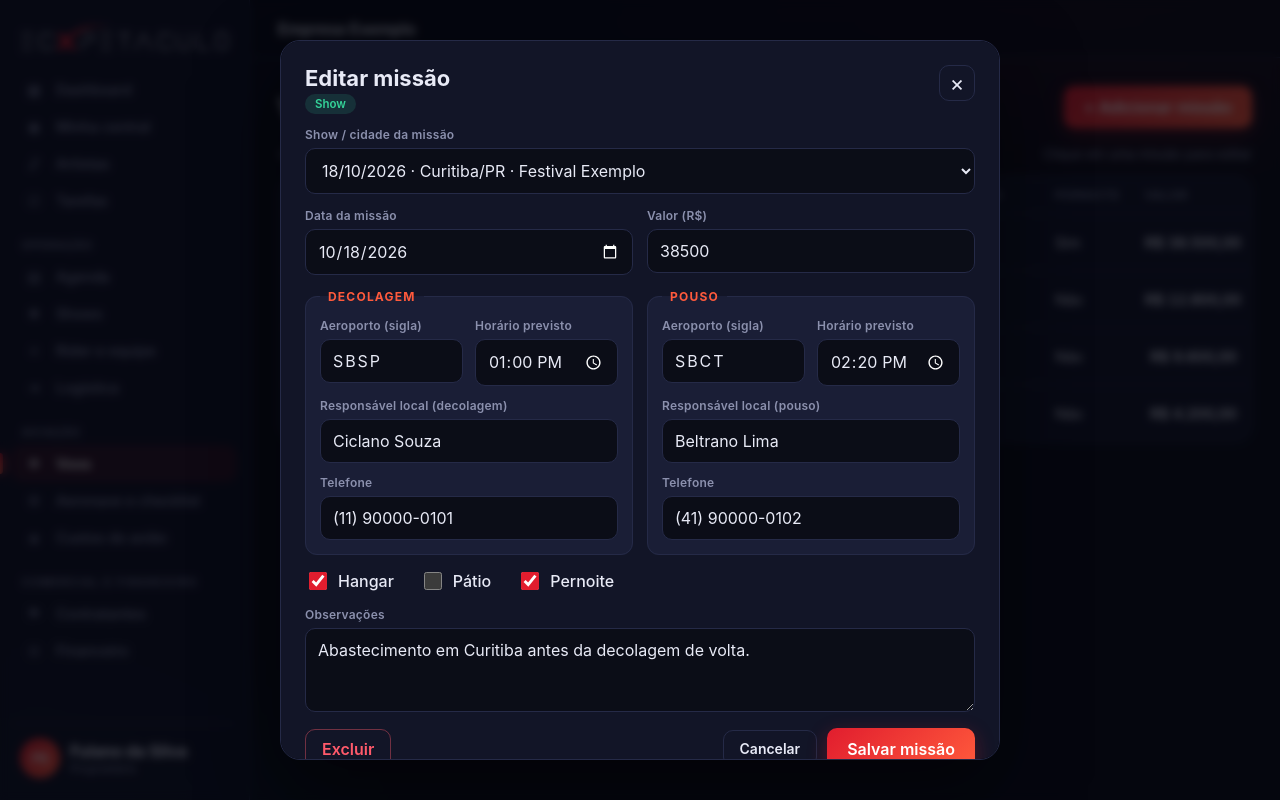
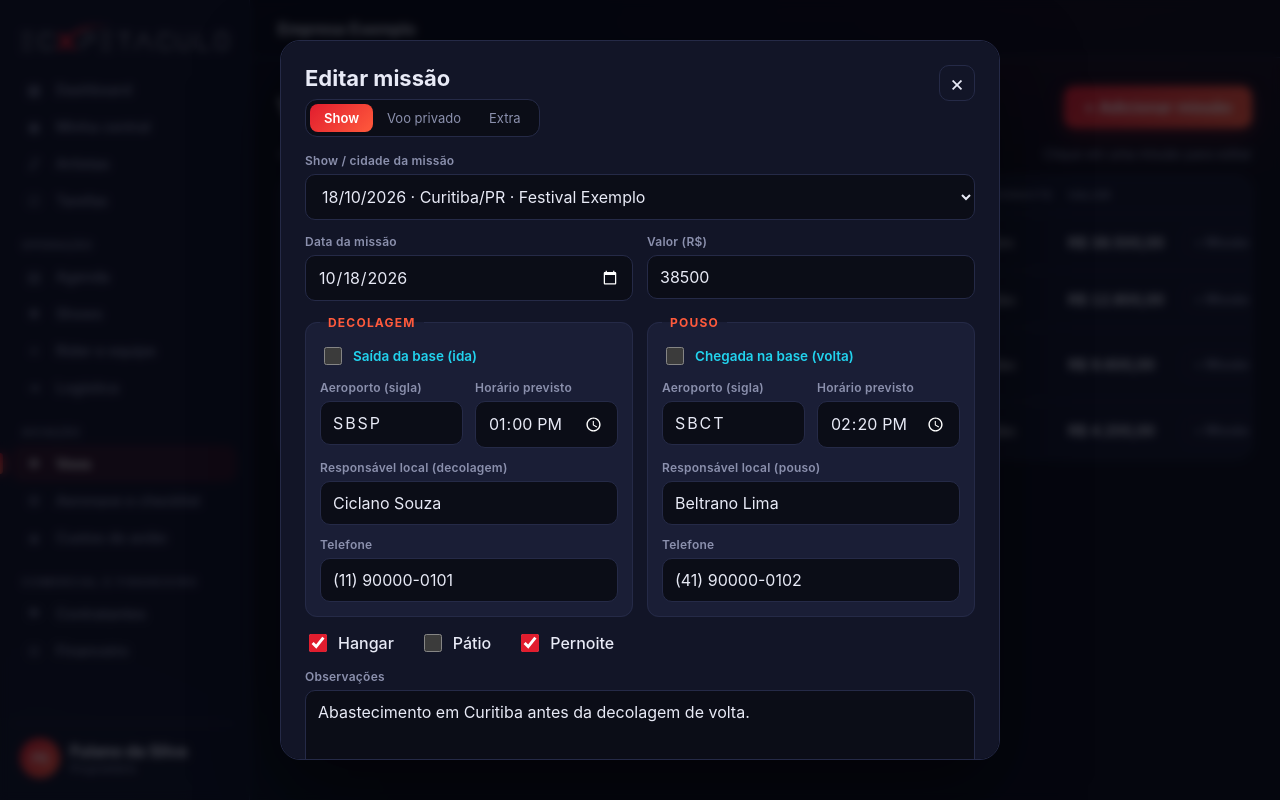
Before and after one commit to ecxpetaculosistema/ECXPETACULO, a React (Vite) app: page /voos in a window 1280 px wide. Both pictures are taken after a click on the button 765 px from the left and 242 px from the top of the page. Built offline with nearby package versions, Linux system fonts and the light colour scheme.

Commit message:
Voos: missão seguinte (decolagem = pouso anterior), saída/chegada na base e ajuste do cartão no celular
Co-Authored-By: Claude Sonnet 5.5 <noreply@anthropic.com>
Claude-Session: https://claude.ai/code/session_01MMoSasdxXjchF88ATCYD7f

```diff
--- a/src/data.js
+++ b/src/data.js
@@ -160,3 +160,6 @@ export const initialMissions = [
     hangar: false, patio: false, pernoite: false, valor: '4200', obs: '',
   },
 ]
+
+// Base da aeronave (dados fictícios). Usada no preenchimento automático de "saída da base" / "chegada na base".
+export const baseAeronave = { sigla: 'SBMT', nome: 'Equipe da base', telefone: '(11) 90000-0100' }
--- a/src/pages/Voos.jsx
+++ b/src/pages/Voos.jsx
@@ -1,5 +1,5 @@
 import { useEffect, useRef, useState } from 'react'
-import { agendaShows, initialMissions } from '../data.js'
+import { agendaShows, baseAeronave, initialMissions } from '../data.js'
 
 const TIPOS = { show: 'Show', privado: 'Voo privado', extra: 'Extra' }
 const pad = (n) => String(n).padStart(2, '0')
@@ -14,7 +14,16 @@ const emptyMission = (tipo) => ({
   id: null, tipo, showId: '', motivo: '', data: todayIso(),
   decola: { sigla: '', hora: '' }, pousa: { sigla: '', hora: '' },
   respDecola: { nome: '', telefone: '' }, respPousa: { nome: '', telefone: '' },
+  decolaBase: false, pousaBase: false,
   hangar: false, patio: false, pernoite: false, valor: '', obs: '',
+})
+
+// Próxima etapa: decolagem = pouso da missão anterior (mesmo aeroporto e mesmo responsável).
+const nextMission = (prev) => ({
+  ...emptyMission(prev.tipo),
+  showId: prev.showId, motivo: prev.motivo, data: prev.data,
+  decola: { sigla: prev.pousa.sigla, hora: '' },
+  respDecola: { ...prev.respPousa },
 })
 
 const missionTitle = (m) => {
@@ -43,6 +52,11 @@ export default function Voos() {
   const save = (m) => {
     setMissions((ms) => (m.id ? ms.map((x) => (x.id === m.id ? m : x)) : [...ms, { ...m, id: 'm' + Date.now() }]))
     setEditing(null)
+  }
+  const saveAndNext = (m) => {
+    const saved = { ...m, id: m.id || 'm' + Date.now() }
+    setMissions((ms) => (m.id ? ms.map((x) => (x.id === m.id ? saved : x)) : [...ms, saved]))
+    setEditing(nextMission(saved))
   }
   const remove = (id) => {
     setMissions((ms) => ms.filter((x) => x.id !== id))
@@ -73,7 +87,7 @@ export default function Voos() {
 
       <div className="card voos">
         <div className="voos-head">
-          <span>Data</span><span>Tipo</span><span>Missão</span><span>Rota</span><span>Horários</span><span>Pernoite</span><span>Valor</span>
+          <span>Data</span><span>Tipo</span><span>Missão</span><span>Rota</span><span>Horários</span><span>Pernoite</span><span>Valor</span><span />
         </div>
         {sorted.length === 0 && <div className="empty">Nenhuma missão cadastrada.</div>}
         {sorted.map((m) => (
@@ -82,20 +96,27 @@ export default function Voos() {
             <span className="v-date">{fmtDate(m.data)}</span>
             <span><em className={'tipo-tag ' + m.tipo}>{TIPOS[m.tipo]}</em></span>
             <span className="v-title">{missionTitle(m)}</span>
-            <span className="v-route">{m.decola.sigla || '—'} → {m.pousa.sigla || '—'}</span>
+            <span className="v-route">
+              {m.decola.sigla || '—'} → {m.pousa.sigla || '—'}
+              {m.decolaBase && <small className="base-tag">saída da base</small>}
+              {m.pousaBase && <small className="base-tag">chegada na base</small>}
+            </span>
             <span className="v-times">{m.decola.hora || '--:--'} / {m.pousa.hora || '--:--'}</span>
             <span>{m.pernoite ? 'Sim' : 'Não'}</span>
             <span className="v-val">{brl(m.valor)}</span>
+            <span className="v-act">
+              <button className="btn-mini" onClick={(e) => { e.stopPropagation(); setEditing(nextMission(m)) }}>+ Missão seguinte</button>
+            </span>
           </div>
         ))}
       </div>
 
-      {editing && <MissionForm initial={editing} onSave={save} onRemove={remove} onClose={() => setEditing(null)} />}
+      {editing && <MissionForm key={editing.id || editing.decola.sigla + editing.data + editing.tipo} initial={editing} onSave={save} onNext={saveAndNext} onRemove={remove} onClose={() => setEditing(null)} />}
     </>
   )
 }
 
-function MissionForm({ initial, onSave, onRemove, onClose }) {
+function MissionForm({ initial, onSave, onNext, onRemove, onClose }) {
   const [m, setM] = useState(initial)
   const set = (patch) => setM((x) => ({ ...x, ...patch }))
   const setIn = (key, patch) => setM((x) => ({ ...x, [key]: { ...x[key], ...patch } }))
@@ -111,6 +132,14 @@ function MissionForm({ initial, onSave, onRemove, onClose }) {
     const s = showById(id)
     set({ showId: id, ...(s ? { data: s.date } : {}) })
   }
+  const toggleBase = (side, on) => {
+    const [key, rk, flag] = side === 'decola' ? ['decola', 'respDecola', 'decolaBase'] : ['pousa', 'respPousa', 'pousaBase']
+    setM((x) => {
+      if (on) return { ...x, [flag]: true, [key]: { ...x[key], sigla: baseAeronave.sigla }, [rk]: { nome: baseAeronave.nome, telefone: baseAeronave.telefone } }
+      const sameResp = x[rk].nome === baseAeronave.nome && x[rk].telefone === baseAeronave.telefone
+      return { ...x, [flag]: false, [key]: x[key].sigla === baseAeronave.sigla ? { ...x[key], sigla: '' } : x[key], [rk]: sameResp ? { nome: '', telefone: '' } : x[rk] }
+    })
+  }
   const motivoOk = m.tipo === 'show' ? !!m.showId : !!m.motivo.trim()
   const valid = motivoOk && m.decola.sigla.length >= 3 && m.pousa.sigla.length >= 3
 
@@ -121,7 +150,11 @@ function MissionForm({ initial, onSave, onRemove, onClose }) {
         <div className="modal-head">
           <div>
             <h2>{initial.id ? 'Editar missão' : 'Nova missão'}</h2>
-            <p className="muted-sm"><em className={'tipo-tag ' + m.tipo}>{TIPOS[m.tipo]}</em></p>
+            <div className="segmented tipo-switch">
+              {Object.entries(TIPOS).map(([k, label]) => (
+                <button type="button" key={k} className={m.tipo === k ? 'active' : ''} onClick={() => set({ tipo: k })}>{label}</button>
+              ))}
+            </div>
           </div>
           <button type="button" className="modal-close" onClick={onClose} aria-label="Fechar">×</button>
         </div>
@@ -153,6 +186,9 @@ function MissionForm({ initial, onSave, onRemove, onClose }) {
 
           <fieldset className="f-group">
             <legend>Decolagem</legend>
+            <label className="check-opt base-opt full-row">
+              <input type="checkbox" checked={m.decolaBase} onChange={(e) => toggleBase('decola', e.target.checked)} /> Saída da base (ida)
+            </label>
             <label className="f">
               <span>Aeroporto (sigla)</span>
               <input value={m.decola.sigla} maxLength={4} placeholder="SBSP" className="sigla"
@@ -174,6 +210,9 @@ function MissionForm({ initial, onSave, onRemove, onClose }) {
 
           <fieldset className="f-group">
             <legend>Pouso</legend>
+            <label className="check-opt base-opt full-row">
+              <input type="checkbox" checked={m.pousaBase} onChange={(e) => toggleBase('pousa', e.target.checked)} /> Chegada na base (volta)
+            </label>
             <label className="f">
               <span>Aeroporto (sigla)</span>
               <input value={m.pousa.sigla} maxLength={4} placeholder="SBCT" className="sigla"
@@ -208,6 +247,8 @@ function MissionForm({ initial, onSave, onRemove, onClose }) {
         <div className="form-actions">
           {initial.id && <button type="button" className="btn-danger" onClick={() => onRemove(initial.id)}>Excluir</button>}
           <button type="button" className="btn-ghost" onClick={onClose}>Cancelar</button>
+          <button type="button" className="btn-ghost" disabled={!valid} onClick={() => valid && onNext(m)}
+                  title="Salva esta missão e abre a próxima com a decolagem preenchida">+ Adicionar missão seguinte</button>
           <button type="submit" className="btn-primary" disabled={!valid}>Salvar missão</button>
         </div>
       </form>
--- a/src/styles.css
+++ b/src/styles.css
@@ -292,7 +292,7 @@ h1, h2, h3 { margin: 0; }
 .agenda-tools .hint { margin-left: auto; }
 .total { color: var(--text); }
 .voos { overflow: hidden; }
-.voos-head, .voos-row { display: grid; grid-template-columns: 110px 120px minmax(200px, 1.6fr) 130px 120px 90px 120px; align-items: center; gap: 0; }
+.voos-head, .voos-row { display: grid; grid-template-columns: 105px 115px minmax(180px, 1.6fr) 180px 115px 80px 115px 150px; align-items: center; gap: 0; }
 .voos-head > span, .voos-row > span { padding: 11px 14px; }
 .voos-head { font-size: 11px; letter-spacing: .12em; text-transform: uppercase; color: var(--muted); font-weight: 600; border-bottom: 1px solid var(--border); }
 .voos-row { border-bottom: 1px solid var(--border); cursor: pointer; font-size: 14.5px; }
@@ -333,7 +333,9 @@ h1, h2, h3 { margin: 0; }
   .voos-row > span { padding: 5px 14px; }
   .voos-row > span:first-child { padding-top: 12px; }
   .voos-row > span:last-child { padding-bottom: 12px; }
-  .v-title { grid-column: 1 / -1; order: 3; }
+  .v-title { grid-column: 1 / -1; }
+  .v-act { grid-column: 1 / -1; padding-bottom: 12px !important; }
+  .voos-row > span:nth-child(6)::before { content: 'Pernoite: '; color: var(--muted); }
   .v-val { text-align: right; }
   .agenda-tools .hint { margin-left: 0; }
 }
@@ -341,3 +343,14 @@ h1, h2, h3 { margin: 0; }
   .form-grid, .f-group { grid-template-columns: 1fr; }
   .f-group { grid-column: 1 / -1; }
 }
+
+.v-route { white-space: nowrap; }
+.base-tag { display: block; font-size: 10.5px; font-weight: 600; letter-spacing: .04em; color: var(--cyan); text-transform: uppercase; margin-top: 2px; }
+.btn-mini { background: none; border: 1px solid var(--border); border-radius: 8px; padding: 6px 10px; font-size: 12.5px; font-weight: 600; color: var(--muted); white-space: nowrap; }
+.btn-mini:hover { border-color: var(--brand); color: var(--brand-2); }
+.tipo-switch { margin-top: 8px; display: inline-flex; }
+.tipo-switch button { padding: 6px 14px; font-size: 13px; }
+.f-group .full-row { grid-column: 1 / -1; }
+.base-opt { font-size: 13.5px; color: var(--cyan); font-weight: 600; }
+.form-actions .btn-ghost:disabled { opacity: .4; cursor: not-allowed; }
+.form-actions { flex-wrap: wrap; }
```
